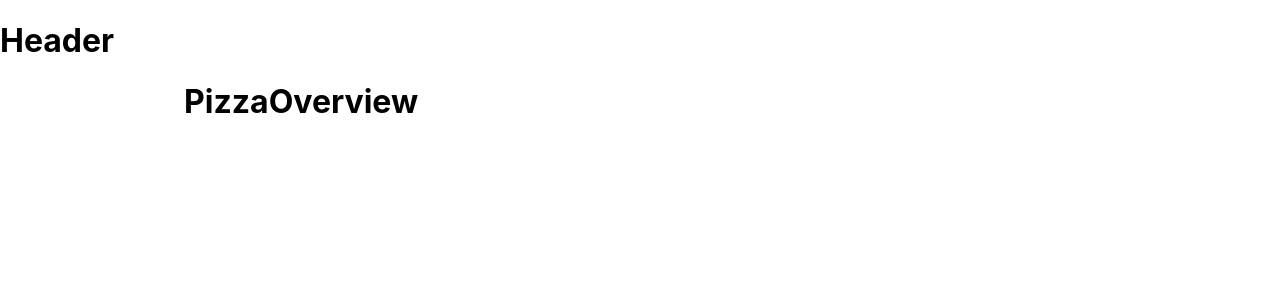
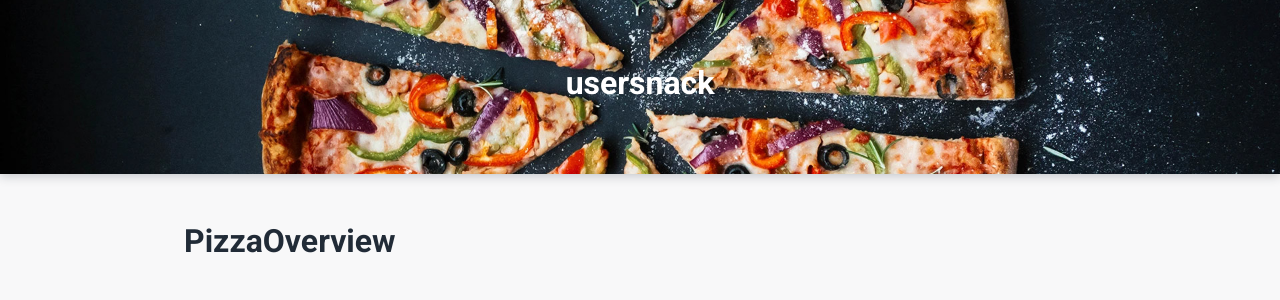
Before and after one commit to bbosiljcic/usersnack, a React (Create React App) app: page / in a window 1280 px wide. Shown: the top 300 px of the page. Built offline with nearby package versions, Linux system fonts and the light colour scheme.

Commit message:
create header

```diff
--- /dev/null
+++ b/src/Components/Layout/Header.css
@@ -0,0 +1,9 @@
+.header {
+    background-image: url('/assets/pizza_header.jpg');
+    background-size: cover;
+    padding: 4rem 2rem;
+    text-align: center;
+    color: #fff;
+    background-position: center center;
+    box-shadow: 0 2px 10px 0 rgba(33, 43, 55, 0.25);
+}
--- a/src/Components/Layout/Header.js
+++ b/src/Components/Layout/Header.js
@@ -1,5 +1,11 @@
 import React from 'react';
 
+import './Header.css';
+
 export default function Header() {
-  return (<h1>Header</h1>)
+  return (
+    <div className="header">
+      <h1>usersnack</h1>
+    </div>
+  )
 }
--- a/src/index.css
+++ b/src/index.css
@@ -1,13 +1,26 @@
 body {
   margin: 0;
-  font-family: -apple-system, BlinkMacSystemFont, 'Segoe UI', 'Roboto', 'Oxygen',
-    'Ubuntu', 'Cantarell', 'Fira Sans', 'Droid Sans', 'Helvetica Neue',
-    sans-serif;
+  font-family:  'Roboto', sans-serif;
   -webkit-font-smoothing: antialiased;
   -moz-osx-font-smoothing: grayscale;
+  font-size: 16px;
+  color: #212b37;
+  background: #f8f8f9;
 }
 
 code {
   font-family: source-code-pro, Menlo, Monaco, Consolas, 'Courier New',
     monospace;
 }
+
+h1, h2, h3, h4 {
+  margin-top: 0;
+  margin-bottom: 0.5rem;
+}
+
+
+.main {
+  padding-top: 3rem;
+  padding-bottom: 3rem;
+
+}
```
